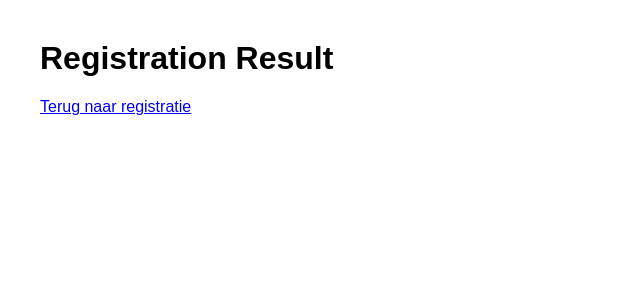
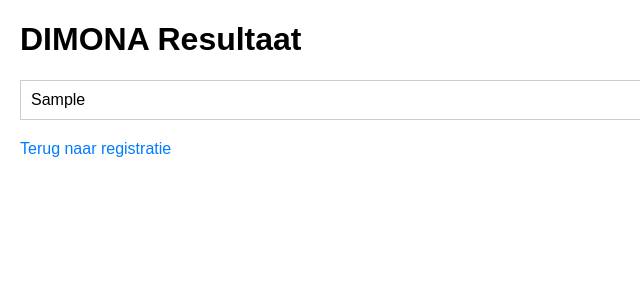
Before and after one commit to petitthai/dimona-app, a Flask app: template templates/result.html in a window 1280 px wide. Shown: the top 300 px of the page, without its empty margins (0-640 px from the left). Run offline with Flask 3, Linux system fonts and the light colour scheme; the template is opened without the code that fills it: most values are stand-ins (such as "Sample title", 1, 10 or a date in 2020).

Commit message:
Update result.html

```diff
--- a/templates/result.html
+++ b/templates/result.html
@@ -1,24 +1,19 @@
 <!DOCTYPE html>
-<html lang="en">
+<html lang="nl">
 <head>
     <meta charset="UTF-8">
-    <title>Dimona Registration Result</title>
+    <title>DIMONA Resultaat</title>
     <style>
-        body { font-family: Arial, sans-serif; margin: 40px; }
-        .success { color: green; }
-        .error { color: red; }
-        a { display: block; margin-top: 20px; }
+        body { font-family: Arial, sans-serif; margin: 20px; }
+        .dimona-frame { width: 100%; border: 1px solid #ccc; padding: 10px; }
+        a { display: inline-block; margin-top: 20px; text-decoration: none; color: #007BFF; }
     </style>
 </head>
 <body>
-    <h1>Registration Result</h1>
-
-    {% if success %}
-        <p class="success">{{ message }}</p>
-    {% else %}
-        <p class="error">{{ message }}</p>
-    {% endif %}
-
+    <h1>DIMONA Resultaat</h1>
+    <div class="dimona-frame">
+        {{ dimona_html | safe }}
+    </div>
     <a href="/">Terug naar registratie</a>
 </body>
 </html>
```
